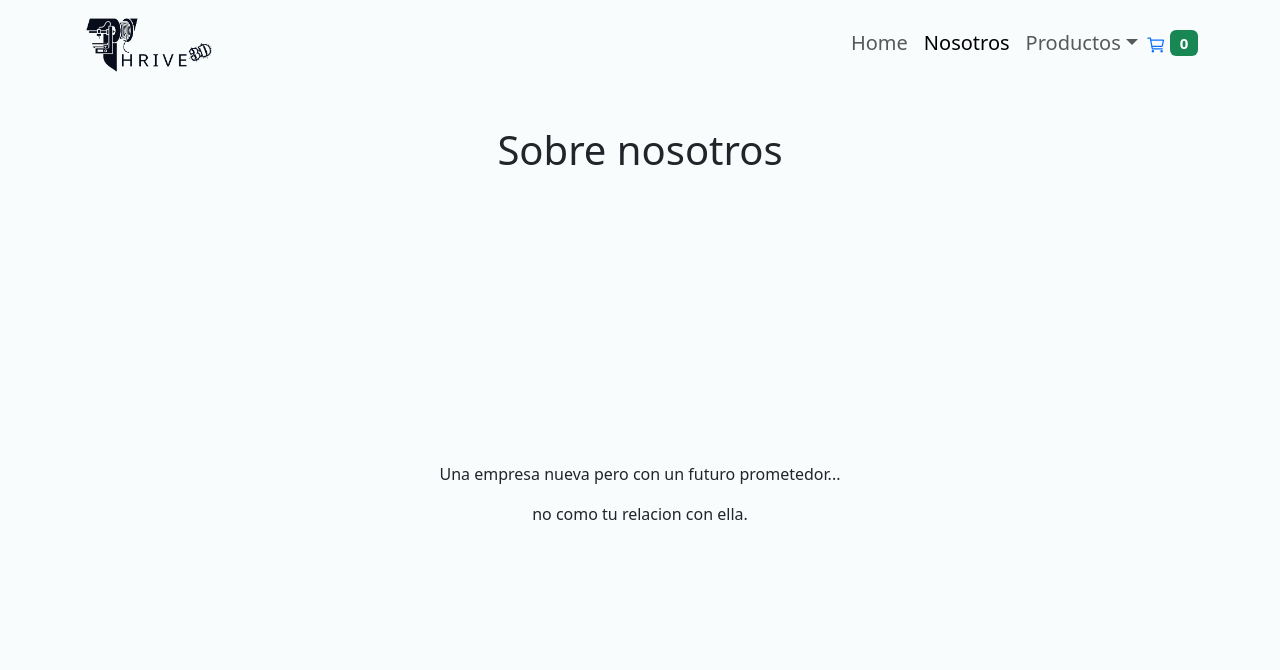
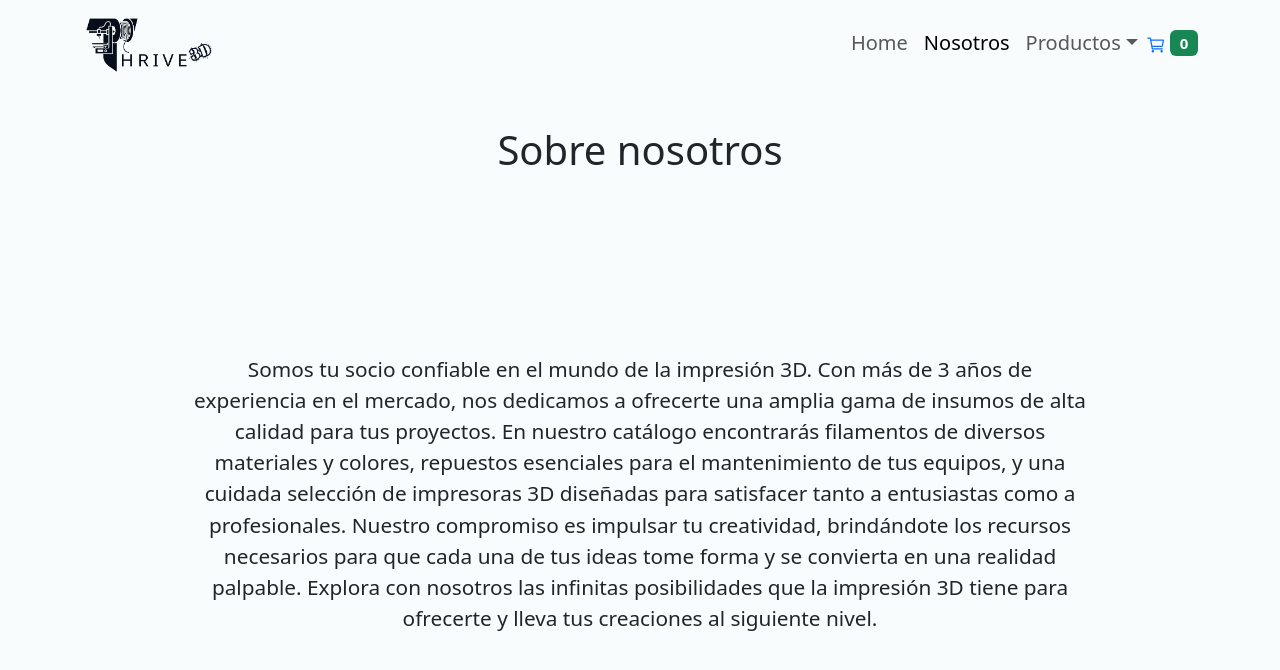
Before and after one commit to AlbertSlt/thrive-3d, a React (Vite) app: page /nosotros in a window 1280 px wide. Shown: the top 670 px of the page. Built offline with nearby package versions, Linux system fonts and the light colour scheme.

Commit message:
cambios varios, error page, checkout, cartwidget, cartcontainer, etc

```diff
--- a/src/components/CartView.jsx
+++ b/src/components/CartView.jsx
@@ -4,7 +4,7 @@ import { Link } from 'react-router-dom'
 import Swal from 'sweetalert2'
 
 const CartView = () => {
-    const { cart, clear, removeItem, valorTotal } = useContext(CartContext) //revisar 2022*-----------------------------------------------
+    const { cart, clear, removeItem, valorTotal } = useContext(CartContext)
     const preCofirm = () => {
         Swal.fire({
             icon: "warning",
@@ -26,7 +26,7 @@ const CartView = () => {
     //puedo hacer un componente cartItem o hacer todo acá
     return (
         <div>
-            <h2 style={{ display: 'flex', justifyContent: 'space-evenly', textAlign: 'center', fontWeight: 'bold', marginTop: '2rem' }}>Mica Rito</h2>
+            <h2 style={{ display: 'flex', justifyContent: 'space-evenly', textAlign: 'center', fontWeight: 'bold', marginTop: '2.5rem', textDecoration: 'underline' }}>Mi Carrito</h2>
 
             <div>
                 {
--- a/src/components/CartWidget.jsx
+++ b/src/components/CartWidget.jsx
@@ -2,7 +2,6 @@ import React, { useContext } from 'react'
 import { IoCartOutline } from 'react-icons/io5' // ¡Asegúrate de importar IoCartOutline aquí!
 import Badge from 'react-bootstrap/Badge' // ¡Asegúrate de importar Badge aquí!
 import { CartContext } from '../context/CartContext'
-import CartView from './CartView'
 import { Link } from 'react-router-dom'
 
 const CartWidget = () => {
--- a/src/components/Checkout.jsx
+++ b/src/components/Checkout.jsx
@@ -33,7 +33,8 @@ const Checkout = () => {
                 comprador: buyer,
                 compras: cart,
                 total: valorTotal(),
-                date: serverTimestamp()
+                date: serverTimestamp(),
+                mensaje: comments()
             }
             const ventas = collection(db, "orders") //colección "orders" (p/ej) si el metodo collection no la encuentra, la creará
             //agregar un doc
--- a/src/components/CheckoutHook.jsx
+++ b/src/components/CheckoutHook.jsx
@@ -72,7 +72,7 @@ const CheckoutHook = () => {
                                 {errors?.email?.type === 'required' && <span style={{ color: "red" }}>Por favor ingrese su mail</span>}
                                 {errors?.email?.type === 'pattern' && <span style={{ color: "red" }}>Por favor ingrese un email válido</span>}
 
-                                <input className="form-control" type="email" name='secondemail' placeholder='Ingrese su mail nuevamente'  {...register("secondemail", { required: true, validate: { equalsMails: email2 => email2 === getValues().email } })} /> {/*//revisar validaciones */}
+                                <input className="form-control" type="email" name='secondemail' placeholder='Ingrese su mail nuevamente'  {...register("secondemail", { required: true, validate: { equalsMails: email2 => email2 === getValues().email } })} />
                                 {errors?.secondemail?.type === 'required' && <span style={{ color: "red" }}>Por favor complete este campo</span>}
                                 {errors?.secondemail?.type === 'equalsMails' && <span style={{ color: "red" }}>Los mails deben ser iguales</span>}
 
--- a/src/components/ErrorPage.jsx
+++ b/src/components/ErrorPage.jsx
@@ -5,15 +5,17 @@ const ErrorPage = () => {
   return (
      <div
       style={{
+        margin: '2rem',
         display: 'flex',
         flexDirection: 'column',
         justifyContent: 'center',
         alignItems: 'center',
-        height: '100vh'
+        height: '80vh'
       }}
     >
+      <img src="404.png" alt="" style={{maxHeight: '22rem'}}/>
       <h2>Guer ar ui gouin? 🤔</h2>
-      <p>Lo siento, lo que buscas no está aqui...  Y el amor tampoco, sigue buscando, o vuelve al Home.</p>
+      <p style={{textAlign:'center'}}>Lo siento, lo que buscas no está aqui...  Y el amor tampoco, sigue buscando, o vuelve al Home.</p>
       <Link to='/' className='btn btn-outline-dark'> Volver a casa... Solo para ver al perro</Link>
     </div>
   )
--- a/src/components/Nosotros.jsx
+++ b/src/components/Nosotros.jsx
@@ -10,10 +10,15 @@ const Nosotros = () => {
                     flexDirection: 'column',
                     justifyContent: 'center',
                     alignItems: 'center',
-                    height: '80vh'
+                    height: '80vh',
+                    width: '70%',
+                    margin: '0 auto',
                 }}>
-                <p>Una empresa nueva pero con un futuro prometedor...</p>
-                <p>no como tu relacion con ella.</p>
+                <p style={{textAlign: 'center', fontSize:'1.3rem'}}>Somos tu socio confiable en el mundo de la impresión 3D. Con más de 3 años de experiencia en el mercado, nos dedicamos a ofrecerte una amplia gama de insumos de alta calidad para tus proyectos.
+
+                    En nuestro catálogo encontrarás filamentos de diversos materiales y colores, repuestos esenciales para el mantenimiento de tus equipos, y una cuidada selección de impresoras 3D diseñadas para satisfacer tanto a entusiastas como a profesionales.
+
+                    Nuestro compromiso es impulsar tu creatividad, brindándote los recursos necesarios para que cada una de tus ideas tome forma y se convierta en una realidad palpable. Explora con nosotros las infinitas posibilidades que la impresión 3D tiene para ofrecerte y lleva tus creaciones al siguiente nivel.</p>
             </div>
 
         </div>
```
Also changed, not shown: public/404.png (added), src/components/CartContainer.jsx (line endings or trailing spaces).
